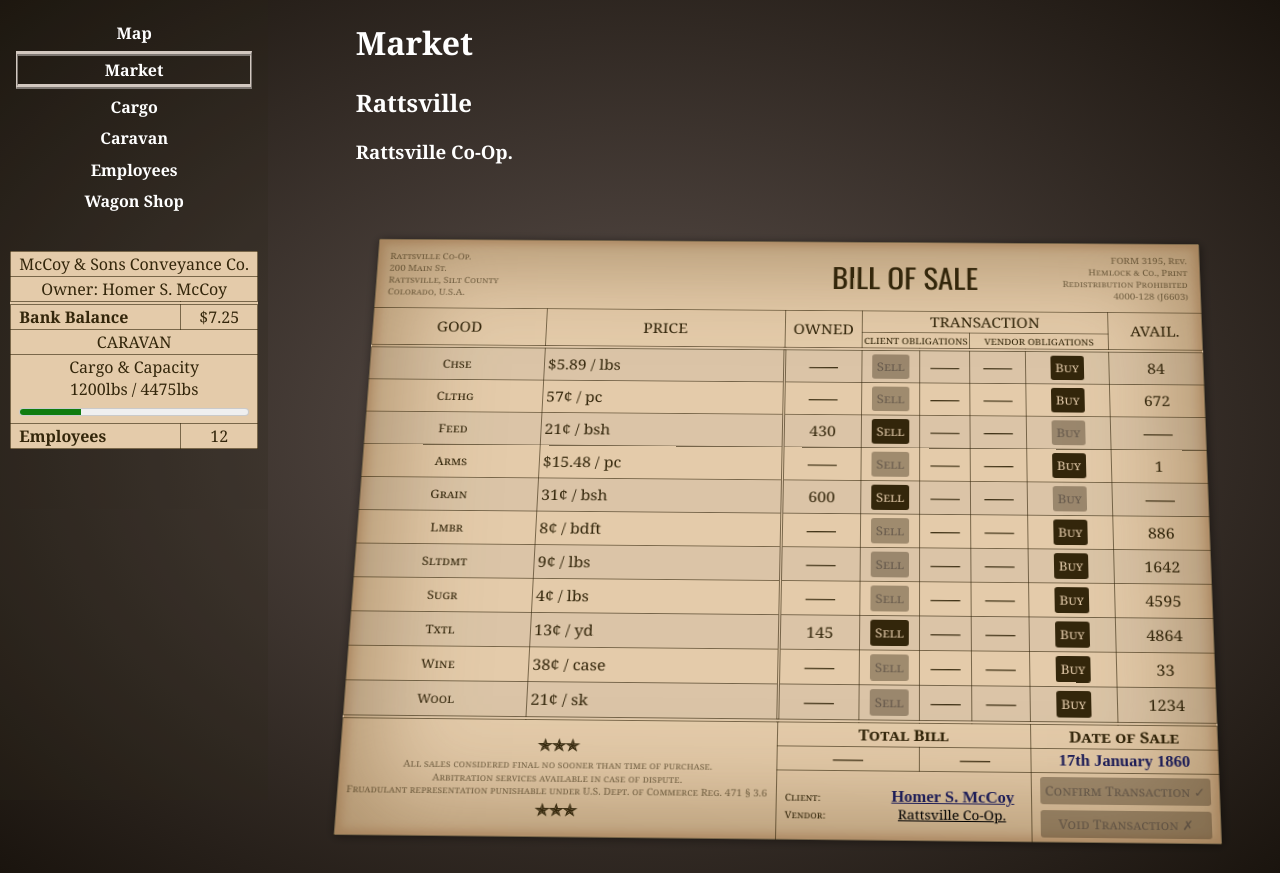
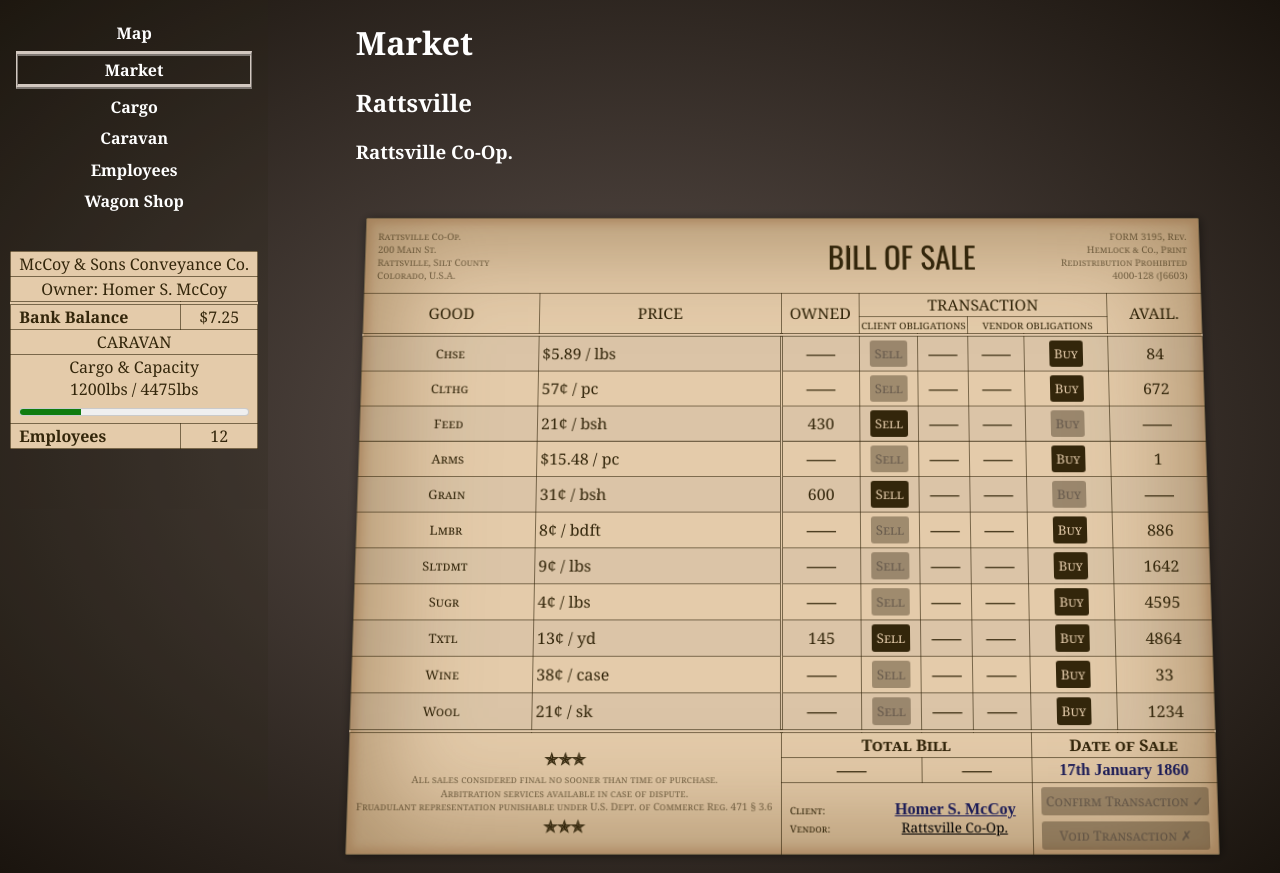
Before and after one commit to eignnx/the-silt-road, a React (Create React App) app: page /game/market in a window 1280 px wide. Built offline with nearby package versions, Linux system fonts and the light colour scheme; a web font is replaced by a local one.

Commit message:
make 3d effect more subtle

```diff
--- a/src/styles/MarketView.css
+++ b/src/styles/MarketView.css
@@ -1,5 +1,5 @@
 #billofsale-and-tradeledger {
-    transform: perspective(36in) rotateX(25deg) rotateY(-1deg) rotateZ(1deg);
+    transform: perspective(36in) rotateX(15deg);
 
     display: flex;
     align-items: start;
```
